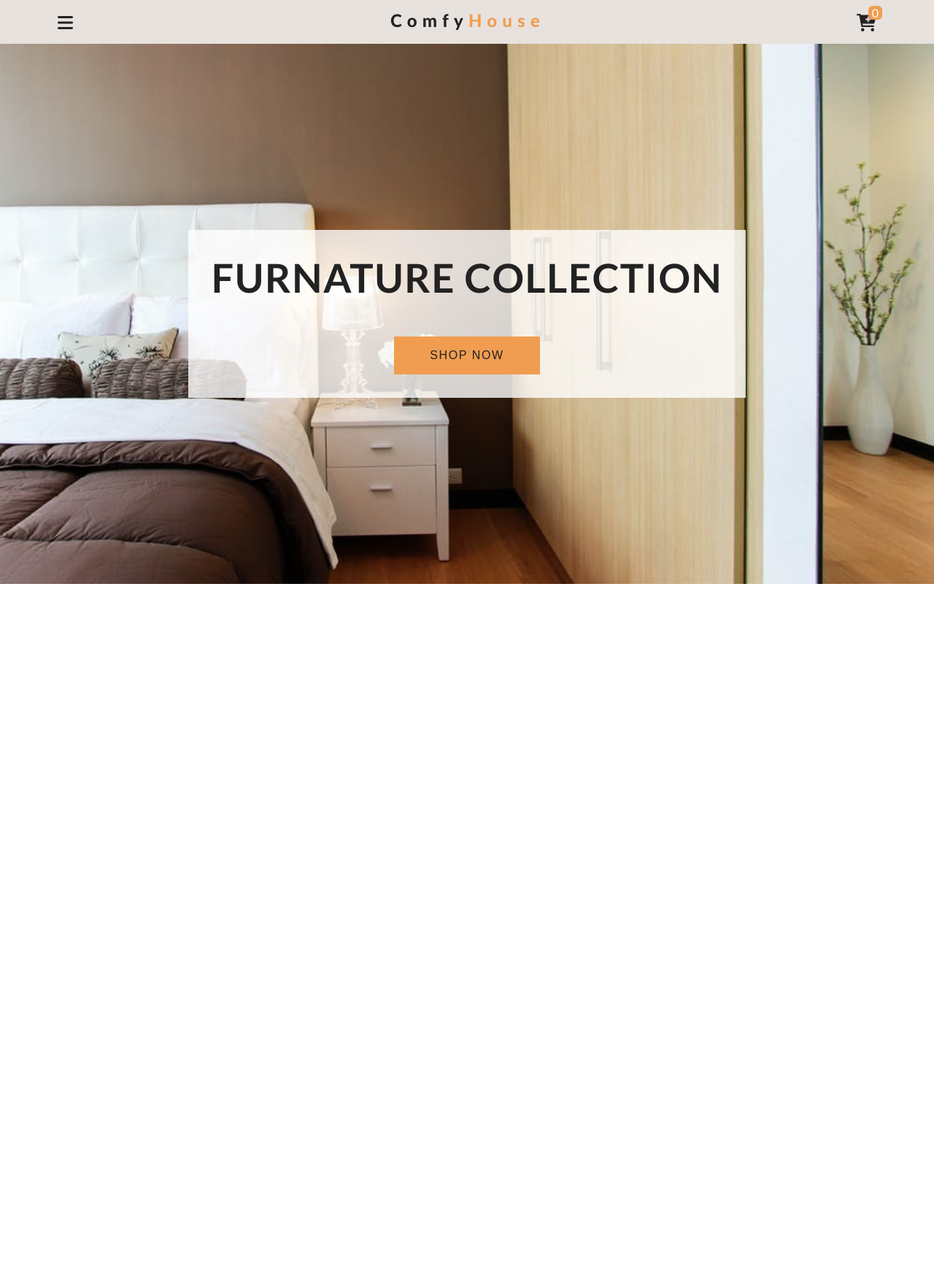
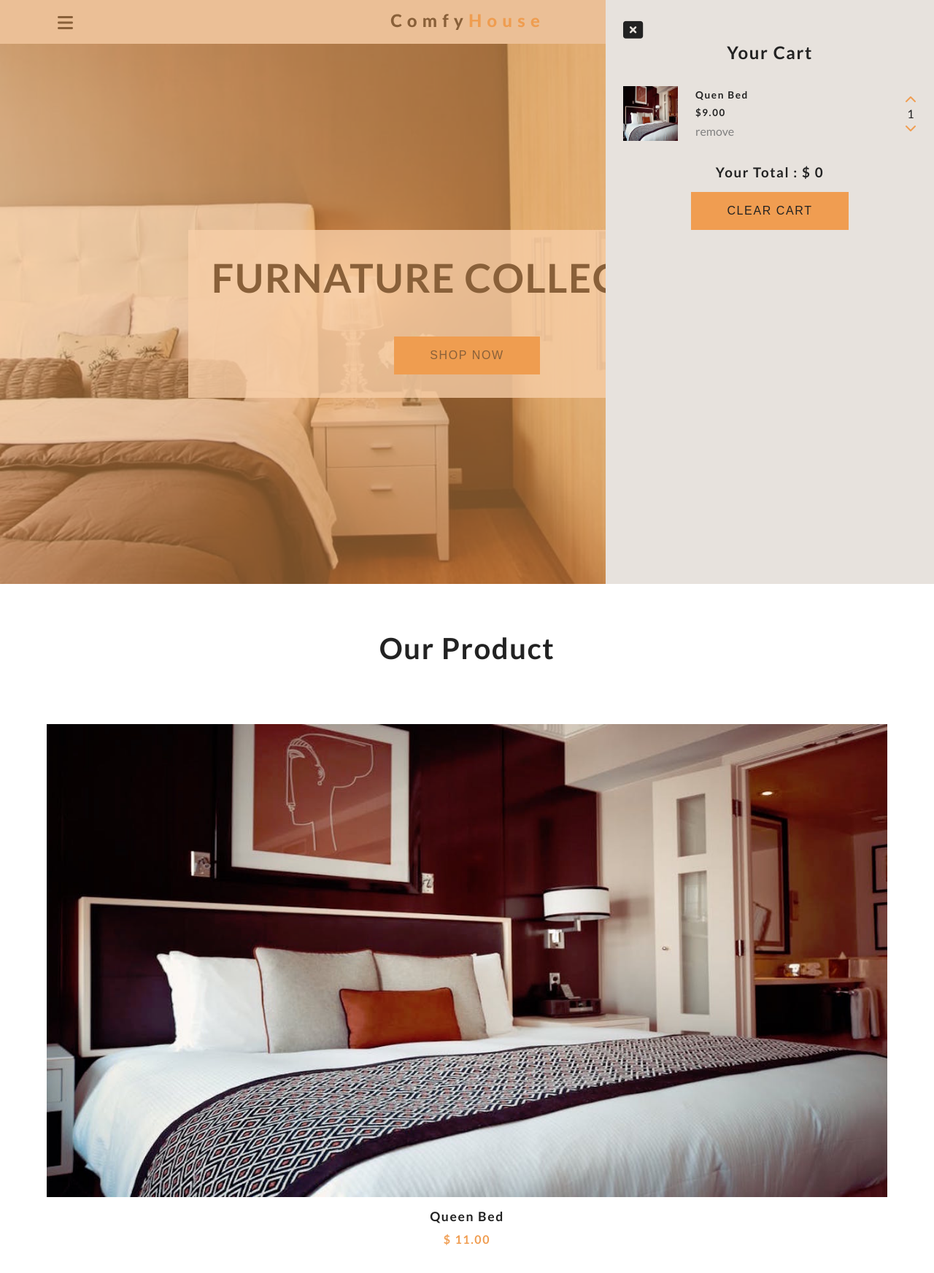
Before and after one commit to OtabekTohirovich/Shopping, a plain HTML site: page index.html in a window 1280 px wide. Shown: the whole page at 73% size. Before the commit the page ends 800 px from the top, so only its background shows below. Drawn offline with Linux system fonts and the light colour scheme.

Commit message:
ended style

```diff
--- a/index.html
+++ b/index.html
@@ -15,14 +15,13 @@
     />
   </head>
   <body>
-
     <!-- navbar -->
     <nav class="navbar">
       <div class="navbar-center">
         <span class="nav-icon">
           <i class="fas fa-bars"></i>
         </span>
-            <img src="./img/logo.svg" alt="store logo">
+        <img src="./img/logo.svg" alt="store logo" />
         <div class="cart-btn">
           <span class="nav-icon">
             <i class="fas fa-cart-plus"></i>
@@ -40,7 +39,62 @@
       </div>
     </header>
     <!-- hero -->
+    <!-- product -->
+    <section class="products">
+      <div class="section-title">
+        <h2>our product</h2>
+        <div class="products-center">
+          <article class="product">
+            <div class="img-container">
+              <img
+                src="./img/product-1.jpeg"
+                class="product-img"
+                alt="product"
+              />
+              <button class="bag-btn" data-id="1">
+                <i class="fas fa-shopping-cart"></i>
+                add to bag
+              </button>
+            </div>
+            <h3>queen bed</h3>
+            <h4>$ 11.00</h4>
+          </article>
 
+        </div>
+      </div>
+    </section>
+    <!-- productv -->
+      <!-- cart -->
+        <div class="cart-overlay">
+            <div class="cart">
+                <span class="close-cart">
+                    <i class="fas fa-window-close"></i>
+                </span>
+                <h2>your cart</h2>
+                <div class="cart-content">
+                    <div class="cart-item">
+                        <img src="./img/product-1.jpeg" alt="product">
+                        <div>
+                            <h4>quen bed</h4>
+                            <h5>$9.00</h5>
+                            <span class="remove-item">remove</span>
+                        </div>
+                        <div>
+                            <i class="fas fa-chevron-up"></i>
+                            <p class="item-amount">1</p>
+                            <i class="fas fa-chevron-down"></i>
+                        </div>
+
+
+                    </div>
+                    <div class="cart-footer">
+                        <h3>your total : $ <span class="cart-total">0</span></h3>
+                        <button class="clear-cart banner-btn">clear cart</button>
+                    </div>
+                </div>
+            </div>
+        </div>
+      <!-- cart -->
 
     <script src="./app.js"></script>
   </body>
--- a/style.css
+++ b/style.css
@@ -56,7 +56,6 @@ body {
 }
 /* --------------- End of Navbar ---------------- */
 
-
 /* --------------- Hero ---------------- */
 .hero {
   min-height: calc(100vh - 60px);
@@ -93,3 +92,173 @@ body {
   color: var(--primaryColor);
 }
 /* --------------- End of Hero ---------------- */
+/* --------------- Products ---------------- */
+
+.products {
+  padding: 4rem 0;
+}
+.section-title h2 {
+  text-align: center;
+  font-size: 2.5rem;
+  margin-bottom: 5rem;
+  text-transform: capitalize;
+  letter-spacing: var(--mainSpacing);
+}
+.products-center {
+  width: 90vw;
+  margin: 0 auto;
+  max-width: 1170px;
+  display: grid;
+  grid-template-columns: repeat(auto-fit, minmax(260px, 1fr));
+  grid-column-gap: 1.5rem;
+  grid-row-gap: 2rem;
+}
+.img-container {
+  position: relative;
+  overflow: hidden;
+}
+.bag-btn {
+  position: absolute;
+  top: 70%;
+  right: 0;
+  background: var(--primaryColor);
+  border: none;
+  text-transform: uppercase;
+  padding: 0.5rem 0.75rem;
+  letter-spacing: var(--mainSpacing);
+  font-weight: bold;
+  transition: var(--mainTransition);
+  transform: translateX(101%);
+  cursor: pointer;
+}
+.bag-btn:hover {
+  color: var(--mainWhite);
+}
+.fa-shopping-cart {
+  margin-right: 0.5rem;
+}
+.img-container:hover .bag-btn {
+  transform: translateX(0);
+}
+.product-img {
+  display: block;
+  width: 100%;
+  min-height: 12rem;
+  transition: var(--mainTransition);
+}
+.img-container:hover .product-img {
+  opacity: 0.5;
+}
+
+.product h3 {
+  text-transform: capitalize;
+  font-size: 1.1rem;
+  margin-top: 1rem;
+  letter-spacing: var(--mainSpacing);
+  text-align: center;
+}
+
+.product h4 {
+  margin-top: 0.7rem;
+  letter-spacing: var(--mainSpacing);
+  color: var(--primaryColor);
+  text-align: center;
+}
+
+/* ---------------End of Products ---------------- */
+
+
+/* --------------- Cart ---------------- */
+.cart-overlay {
+  position: fixed;
+  top: 0;
+  right: 0;
+  width: 100%;
+  height: 100%;
+  transition: var(--mainTransition);
+  background: rgb(240, 157, 81, 0.5);
+  z-index: 2;
+  /* visibility: hidden; */
+}
+.cart {
+  position: fixed;
+  top: 0;
+  right: 0;
+  width: 100%;
+  height: 100%;
+  overflow: scroll;
+  z-index: 3;
+  background: rgb(231, 226, 221);
+  padding: 1.5rem;
+  transition: var(--mainTransition);
+  /* transform: translateX(100%); */
+}
+.showCart {
+  transform: translateX(0);
+}
+.transparentBcg {
+  visibility: visible;
+}
+@media screen and (min-width: 768px) {
+  .cart {
+    width: 30vw;
+    min-width: 450px;
+  }
+}
+
+.close-cart {
+  font-size: 1.7rem;
+  cursor: pointer;
+}
+.cart h2 {
+  text-transform: capitalize;
+  text-align: center;
+  letter-spacing: var(--mainSpacing);
+  margin-bottom: 2rem;
+}
+/*---------- Cart Item -------------------- */
+.cart-item {
+  display: grid;
+  align-items: center;
+  grid-template-columns: auto 1fr auto;
+  grid-column-gap: 1.5rem;
+  margin: 1.5rem 0;
+}
+.cart-item img {
+  width: 75px;
+  height: 75px;
+}
+.cart-item h4 {
+  font-size: 0.85rem;
+  text-transform: capitalize;
+  letter-spacing: var(--mainSpacing);
+}
+.cart-item h5 {
+  margin: 0.5rem 0;
+  letter-spacing: var(--mainSpacing);
+}
+.item-amount {
+  text-align: center;
+}
+.remove-item {
+  color: grey;
+  cursor: pointer;
+}
+.fa-chevron-up,
+.fa-chevron-down {
+  color: var(--primaryColor);
+  cursor: pointer;
+}
+/*---------- End of Cart Item -------------------- */
+
+.cart-footer {
+  margin-top: 2rem;
+  letter-spacing: var(--mainSpacing);
+  text-align: center;
+}
+.cart-footer h3 {
+  text-transform: capitalize;
+  margin-bottom: 1rem;
+}
+
+/* --------------- End of Cart ---------------- */
```
Also changed, not shown: main.css (deleted, +0 -170 lines). Lines whose indentation alone changed are shown as unchanged.
